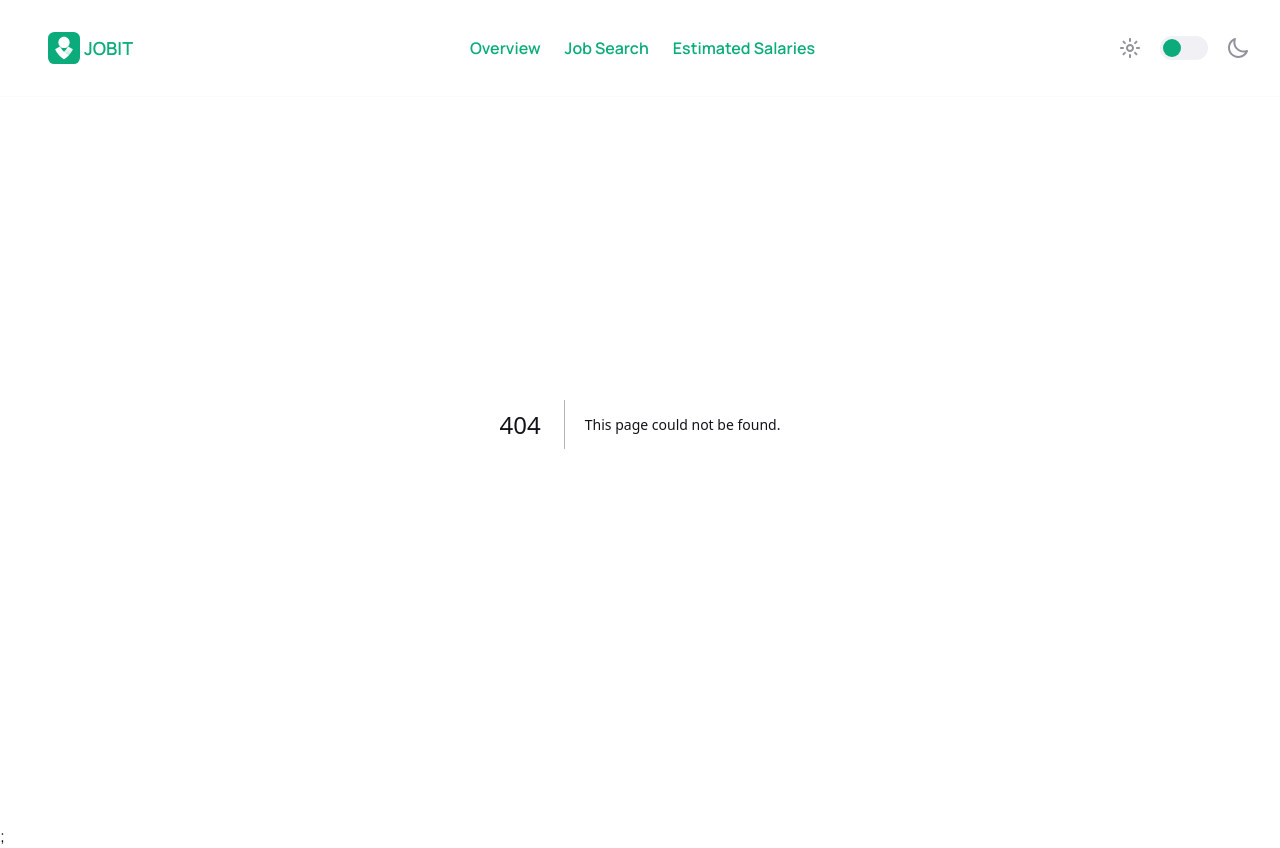
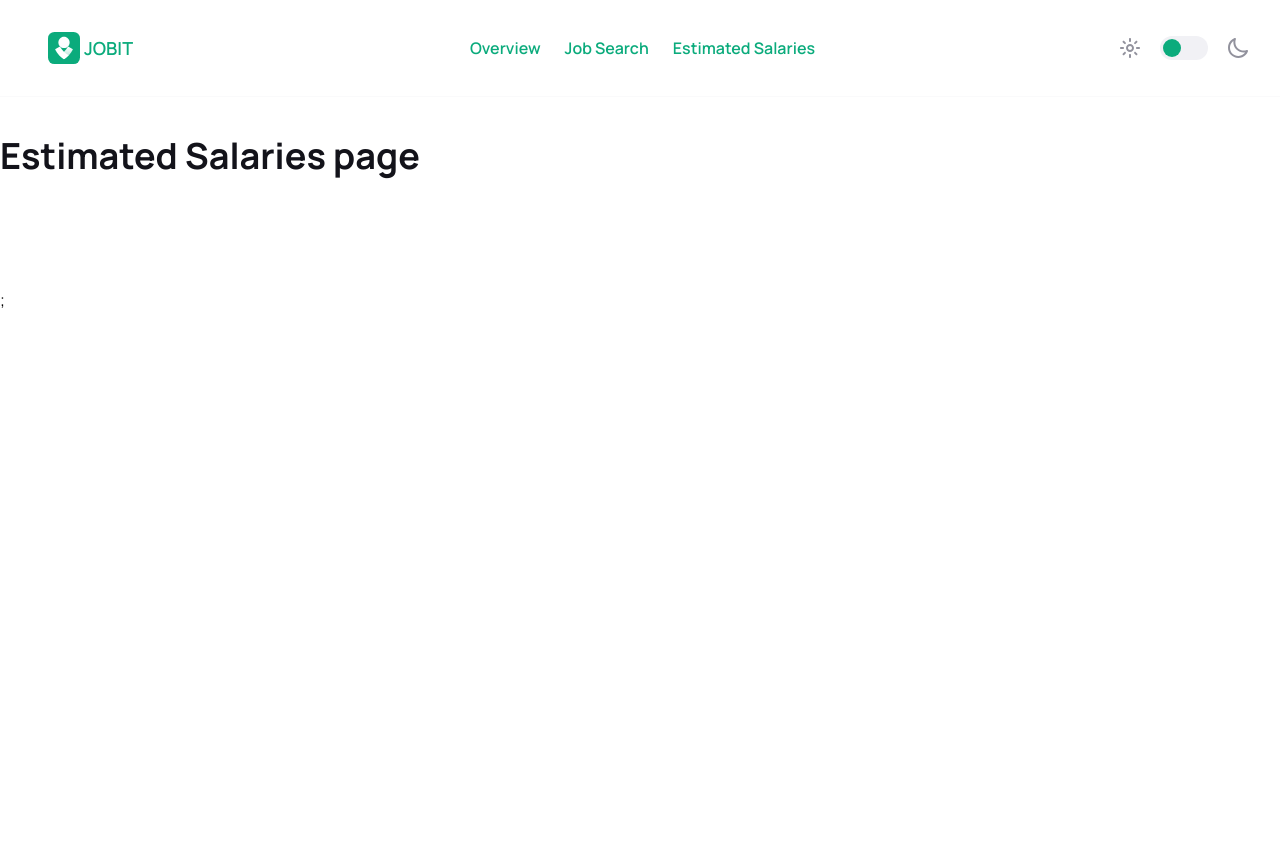
Before and after one commit to OG-TEAM-WEB-NERDS/JOBIT, a Next.js app: page /estimated-salaries in a window 1280 px wide. Before the commit this address had no page. After the commit the page ends 800 px from the top, so only its background shows below. Built offline with nearby package versions, Linux system fonts and the light colour scheme.

Commit message:
feat: add new pages

```diff
--- /dev/null
+++ b/src/pages/estimated-salaries.js
@@ -0,0 +1,9 @@
+import React from 'react';
+
+const EstimatedSalaries = () => (
+  <main className="py-28 flex flex-col space-y-10">
+    <h1>Estimated Salaries page</h1>
+  </main>
+);
+
+export default EstimatedSalaries;
--- /dev/null
+++ b/src/pages/job-search.js
@@ -0,0 +1,9 @@
+import React from 'react';
+
+const JobSearch = () => (
+  <main className="py-28 flex flex-col space-y-10">
+    <h1>Job Search page</h1>
+  </main>
+);
+
+export default JobSearch;
```
